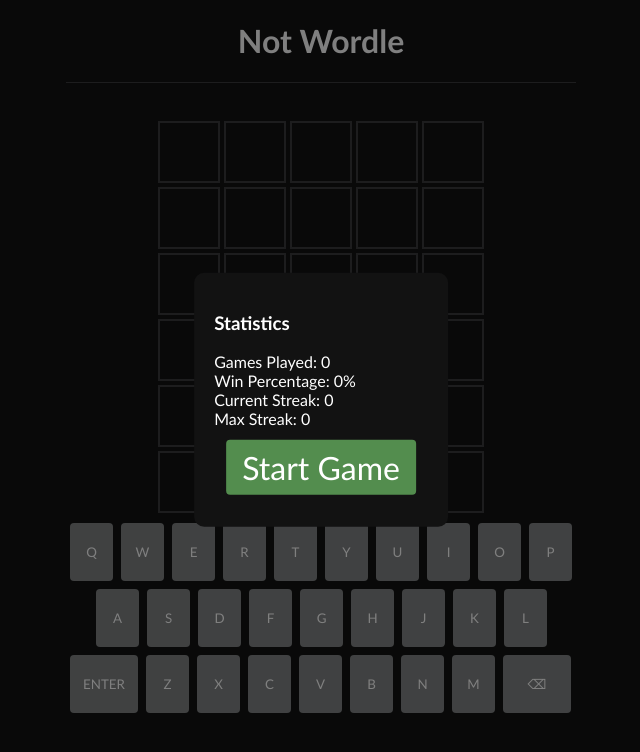
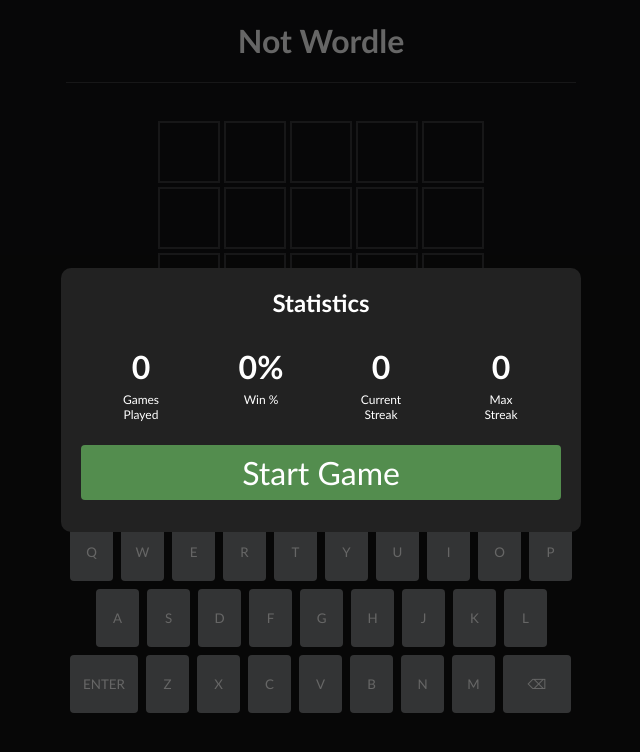
Before and after one commit to jhunt0808/practice-wordle, a React (Create React App) app: page / in a window 1280 px wide. Shown: the top 752 px of the page, without its empty margins (319-959 px from the left). Built offline with nearby package versions, Linux system fonts and the light colour scheme.

Commit message:
style modal and get stats to dispaly

```diff
--- a/src/components/GameModal/GameModal.scss
+++ b/src/components/GameModal/GameModal.scss
@@ -1,29 +1,45 @@
-.modal {
-  top: 0;
-  left: 0;
-  width: 90vw;
-  height: 80vh;
-  z-index: 2000;
-  position: fixed;
-  background-color: rgba(0,0,0,.7);
-  padding-top: 2%;
-  border: 1px solid #ffffff;
+.statisticsWrapper {
+	display: flex;
+	flex-direction: column;
+	align-items: center;
 
-	.modal-main {
-	  position:fixed;
-	  background: white;
-	  width: 80%;
-	  height: auto;
-	  top:50%;
-	  left:50%;
-	  transform: translate(-50%,-50%);
+	h3 {
+		font-size: 1.5em;
+		margin-top: 0;
 	}
-  }
 
-  .display-block {
-	display: block;
-  }
+	.statistics {
+		display: flex;
+		flex-direction: row;
+		align-items: center;
+		justify-content: center;
+		width: 100%;
 
-  .display-none {
-	display: none;
-  }
+		.statisticContainer {
+			align-items: center;
+			display: flex;
+			flex-direction: column;
+			height: 80px;
+			max-width: 135px;
+			padding: 6px 12px;
+			width: 100%;
+
+			.stat {
+				font-size: 2em;
+				font-weight: bold;
+				padding-bottom: 6px;
+				text-align: center;
+			}
+
+			.label {
+				font-size: 0.75em;
+				text-align: center;
+
+			}
+		}
+	}
+
+	.button {
+		width: 100%;
+	}
+}
--- a/src/components/GameModal/GameModal.tsx
+++ b/src/components/GameModal/GameModal.tsx
@@ -23,20 +23,23 @@
       bottom: 'auto',
       marginRight: '-50%',
       transform: 'translate(-50%, -50%)',
-      backgroundColor: '#121212',
+      backgroundColor: '#222222',
       border: 'none',
       borderRadius: '10px',
-      color: '#111111'
+      color: '#ffffff',
+      width: '90vw',
+      maxWidth: '480px'
     },
     overlay: {
-      backgroundColor: 'rgba(0, 0, 0, 0.5)',
+      backgroundColor: 'rgba(0, 0, 0, 0.6)',
     }
 	};
 
   Modal.setAppElement('#root');
 
   const getPercent = (perc: number): number => {
-    return perc * 100;
+    let percent = perc * 100;
+    return percent % 1 === 0 ? percent : Number(percent.toFixed(2));
   }
 
   return (
@@ -46,14 +49,28 @@
         onRequestClose={onRequestClose}
         style={customStyles}
         contentLabel="Example Modal"
+        shouldCloseOnOverlayClick={false}
+        shouldCloseOnEsc={false}
       >
-        <div className="statistics">
+        <div className="statisticsWrapper">
           <h3>Statistics</h3>
-          <div>
-            <div>Games Played: {statistics.gamesPlayed}</div>
-            <div>Win Percentage: {getPercent(statistics.winPercentage)}%</div>
-            <div>Current Streak: {statistics.currentStreak}</div>
-            <div>Max Streak: {statistics.maxStreak}</div>
+          <div className="statistics">
+            <div className="statisticContainer">
+              <div className="stat">{statistics.gamesPlayed}</div>
+              <div className="label">Games<br />Played</div>
+            </div>
+            <div className="statisticContainer">
+              <div className="stat">{getPercent(statistics.winPercentage)}%</div>
+              <div className="label">Win %</div>
+            </div>
+            <div className="statisticContainer">
+              <div className="stat">{statistics.currentStreak}</div>
+              <div className="label">Current<br />Streak</div>
+            </div>
+            <div className="statisticContainer">
+              <div className="stat">{statistics.maxStreak}</div>
+              <div className="label">Max<br />Streak</div>
+            </div>
           </div>
           <button id="StartGame" className="button" onClick={getTheWord}>Start Game</button>
         </div>
```
